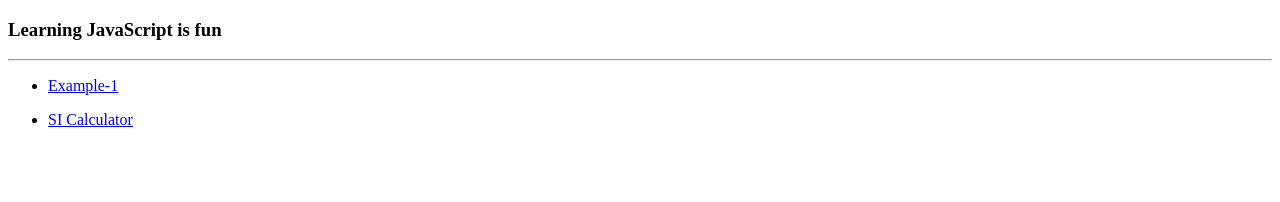
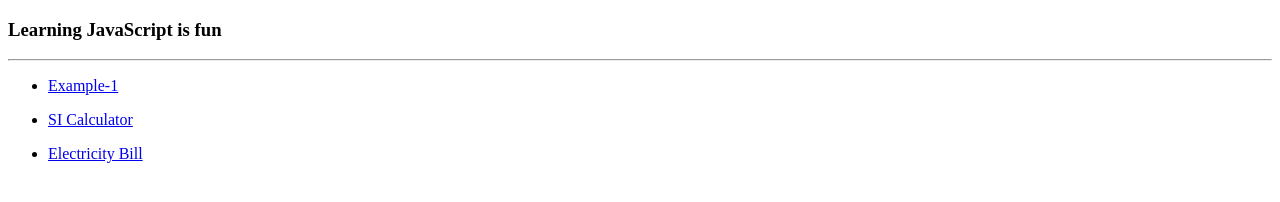
Before and after one commit to shweta4mt15ec087/JavaScript, a plain HTML site: page index.html in a window 1280 px wide. Drawn offline with Linux system fonts and the light colour scheme.

Commit message:
initial commit

```diff
--- a/index.html
+++ b/index.html
@@ -12,8 +12,13 @@
 
      <ul>
     <li><a href="2.html">SI Calculator</a>
+
         </li>
     </ul>
+      <ul>
+    <li><a href="3.html">Electricity Bill</a>
 
+        </li>
+    </ul>
     </body>
 </html>
```
